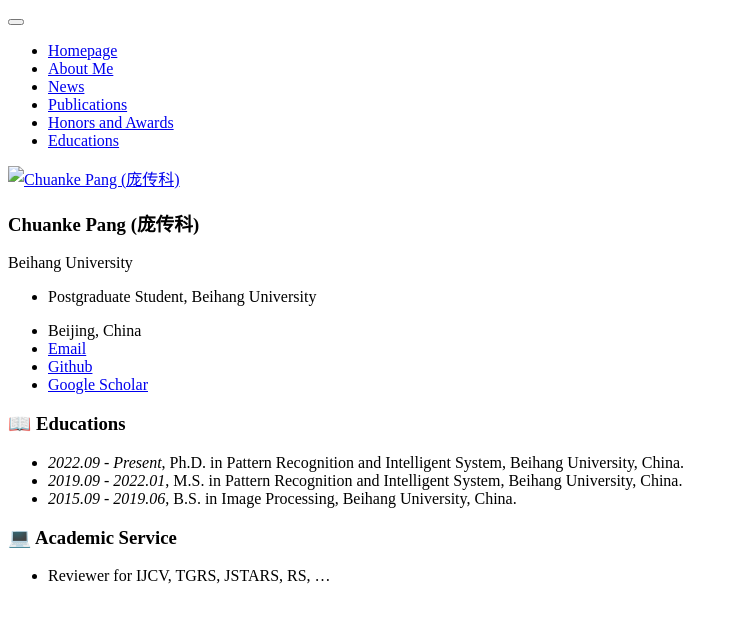
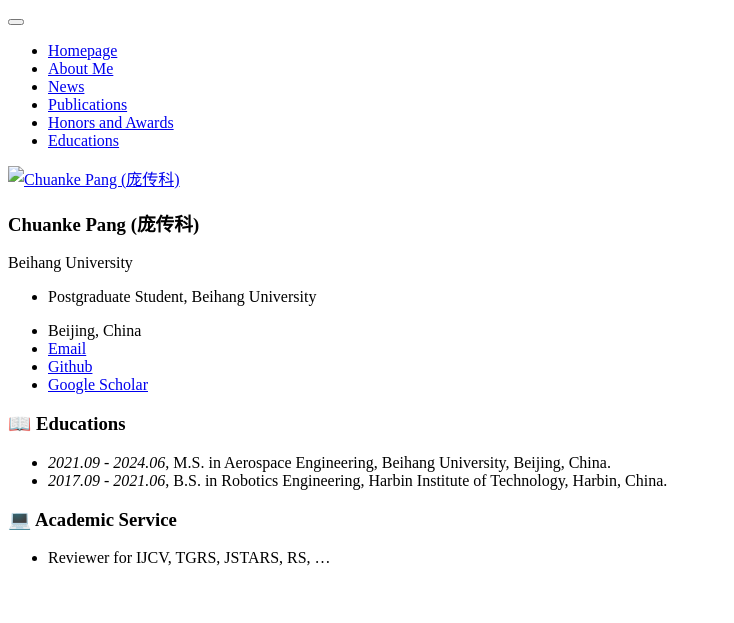
Before and after one commit to chuankepang/chuanke_academic.github.io, a Jekyll site: the page built from _pages/includes/others.md, in a window 1280 px wide. Shown: the top 623 px of the page, without its empty margins (0-734 px from the left). Built offline with Jekyll 4.4.1, drawn with Linux system fonts in a browser that asks for light colours; our own code applies the rules of GitHub Pages for plain Markdown files.

Commit message:
Update others.md

```diff
--- a/_pages/includes/others.md
+++ b/_pages/includes/others.md
@@ -1,8 +1,7 @@
 
 # 📖 Educations
-- *2022.09 - Present*, Ph.D. in Pattern Recognition and Intelligent System, Beihang University, China.
-- *2019.09 - 2022.01*, M.S. in Pattern Recognition and Intelligent System, Beihang University, China.
-- *2015.09 - 2019.06*, B.S. in Image Processing, Beihang University, China.
+- *2021.09 - 2024.06*, M.S. in Aerospace Engineering, Beihang University, Beijing, China.
+- *2017.09 - 2021.06*, B.S. in Robotics Engineering, Harbin Institute of Technology, Harbin, China.
 
 # 💻 Academic Service
 - Reviewer for IJCV, TGRS, JSTARS, RS, ...
```
